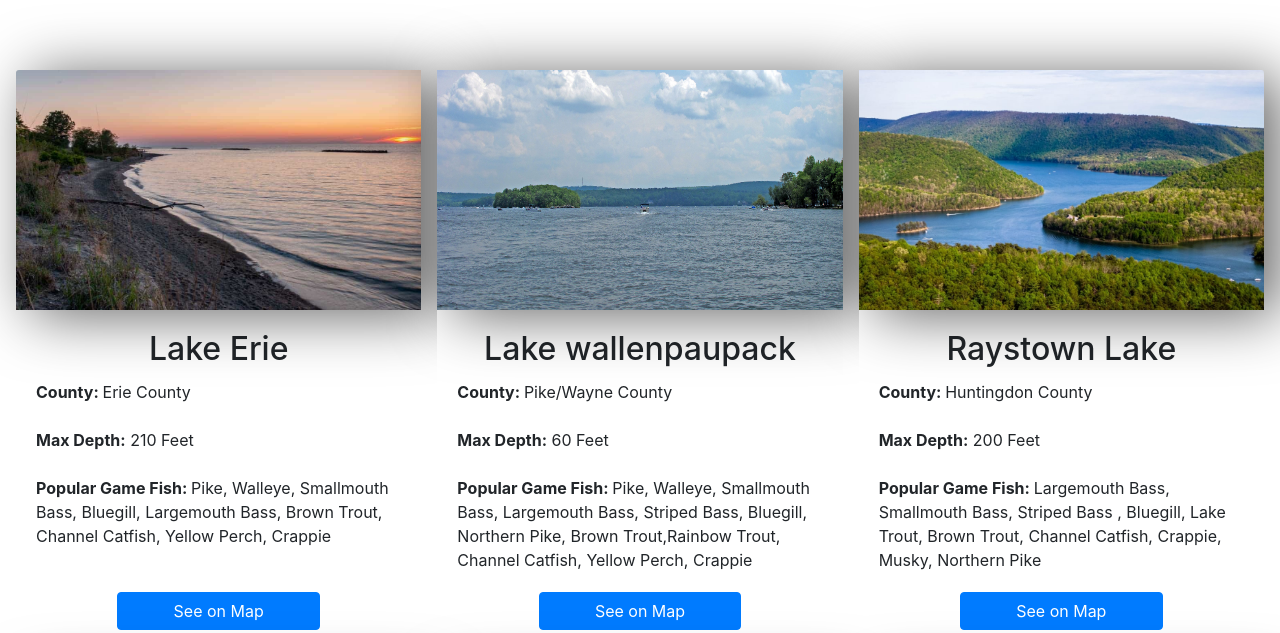
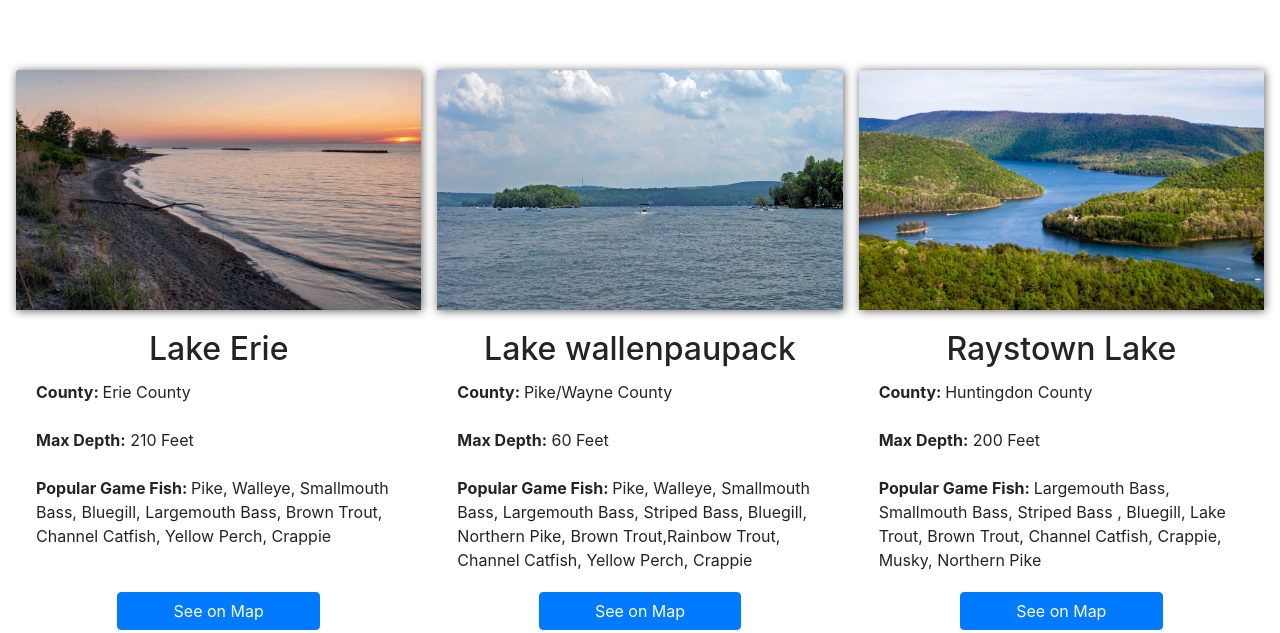
Before and after one commit to jacobm2000/PA-Fish, a plain HTML site: page Map.html in a window 1280 px wide. Shown: the part 512-1145 px from the top of the page. Drawn offline with nearby package versions, Linux system fonts and the light colour scheme.

Commit message:
fixed shadow on top image of fishing location cards
made the shadow smaller so it would be less distracting

```diff
--- a/style/mapStyle.css
+++ b/style/mapStyle.css
@@ -50,7 +50,7 @@
 
 .card-img-top {
     height: 15rem;
-    filter: drop-shadow(15px 5px 30px rgba(0, 0, 0, 0.616));
+    filter: drop-shadow(1px 1px 5px rgba(0, 0, 0, 0.616));
 
 
 
```
